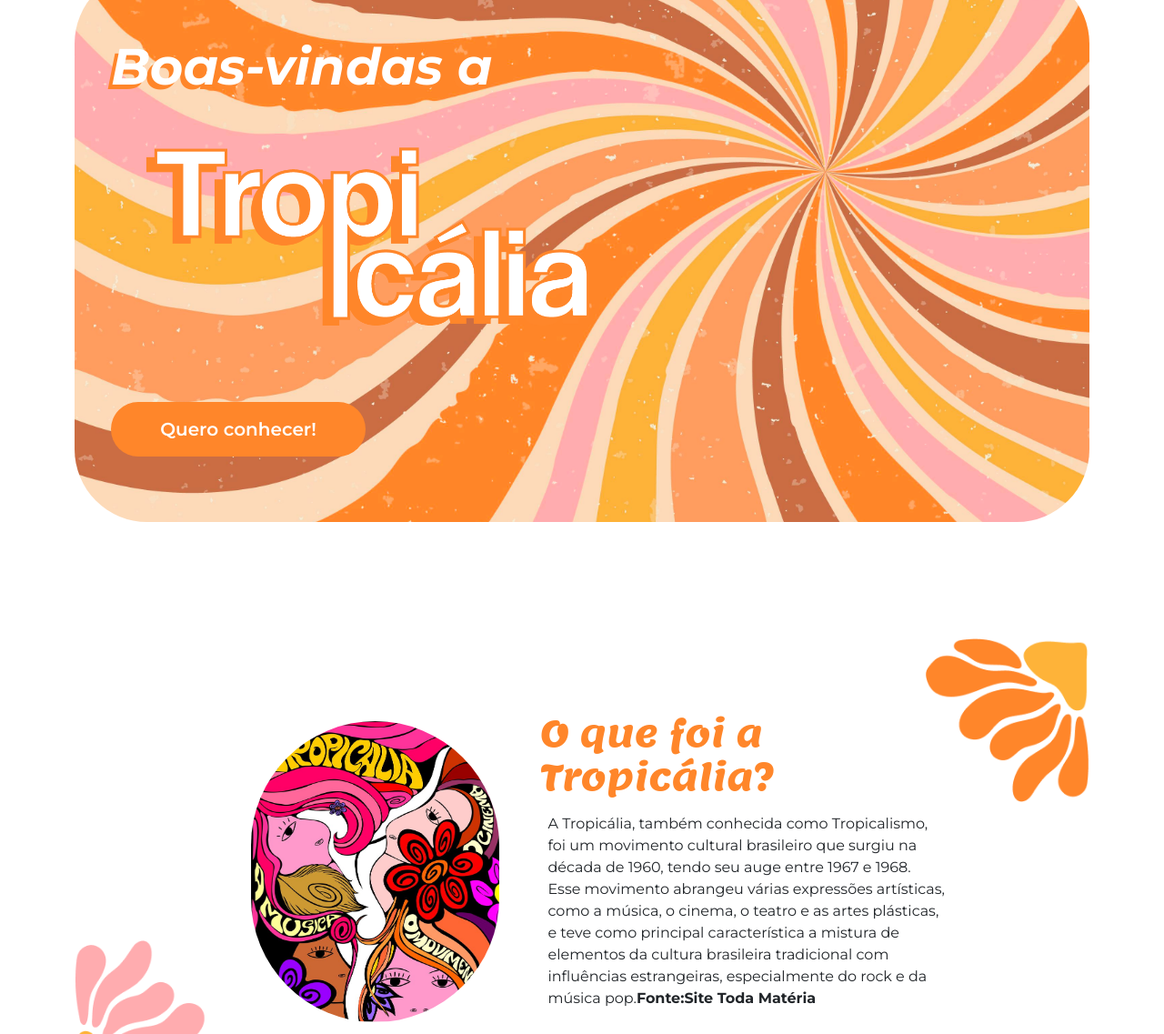
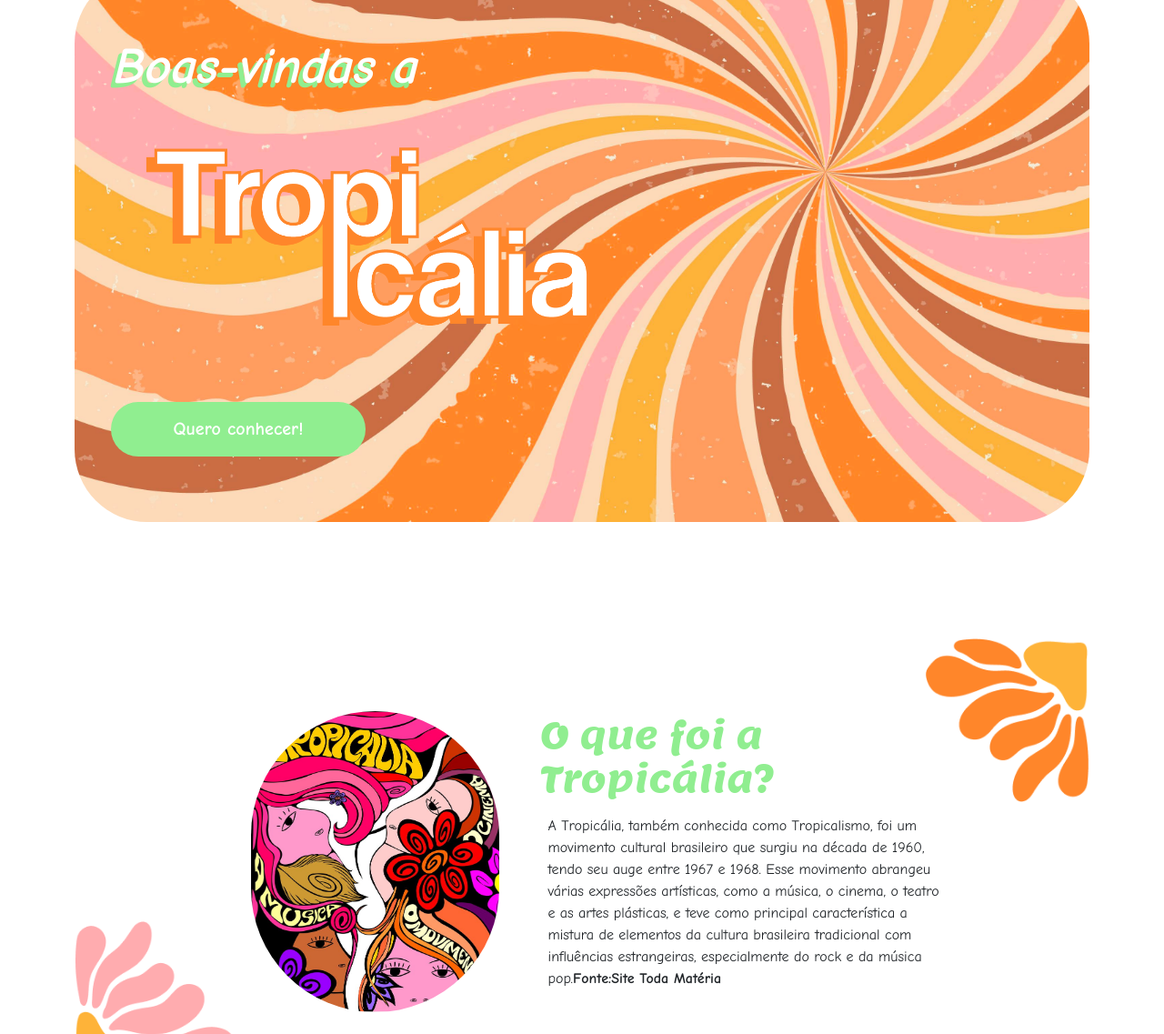
Before and after one commit to Gam648/Projeto-2, a plain HTML site: page index.html in a window 1280 px wide. Shown: the part 307-1444 px from the top of the page at 91% size. Drawn offline with nearby package versions, Linux system fonts and the light colour scheme.

Commit message:
Update styles.css

```diff
--- a/styles.css
+++ b/styles.css
@@ -2,7 +2,7 @@
 @import url('https://fonts.googleapis.com/css2?family=Lemon&display=swap');
 
 :root {
-    --laranja-claro: #FF862A;
+    --verde-claro: #90EE90;
     --alto-contraste-fundo: #000000;
     --alto-contraste-texto: #ffffff;
     --alto-contraste-link: #ffd700;
@@ -10,7 +10,7 @@
 
 body {
     font-size: 1rem;
-    font-family: 'Montserrat';
+    font-family: 'Comic Sans MS';
 }
 
 header {
@@ -60,7 +60,7 @@ section {
 
 
 .botao-inicio {
-    background-color: var(--laranja-claro);
+    background-color: var(--verde-claro);
     border-radius: 30px;
     border: none;
     width: 14em;
@@ -70,7 +70,7 @@ section {
 }
 
 .display-4 {
-    text-shadow: -5px 5px var(--laranja-claro);
+    text-shadow: -5px 5px var(--verde-claro);
 }
 
 
@@ -99,7 +99,7 @@ h2 {
     font-family: 'Lemon', serif;
     font-size: 2.5em;
     font-style: normal;
-    color: var(--laranja-claro);
+    color: var(--verde-claro);
 }
 
 #galeria {
```
